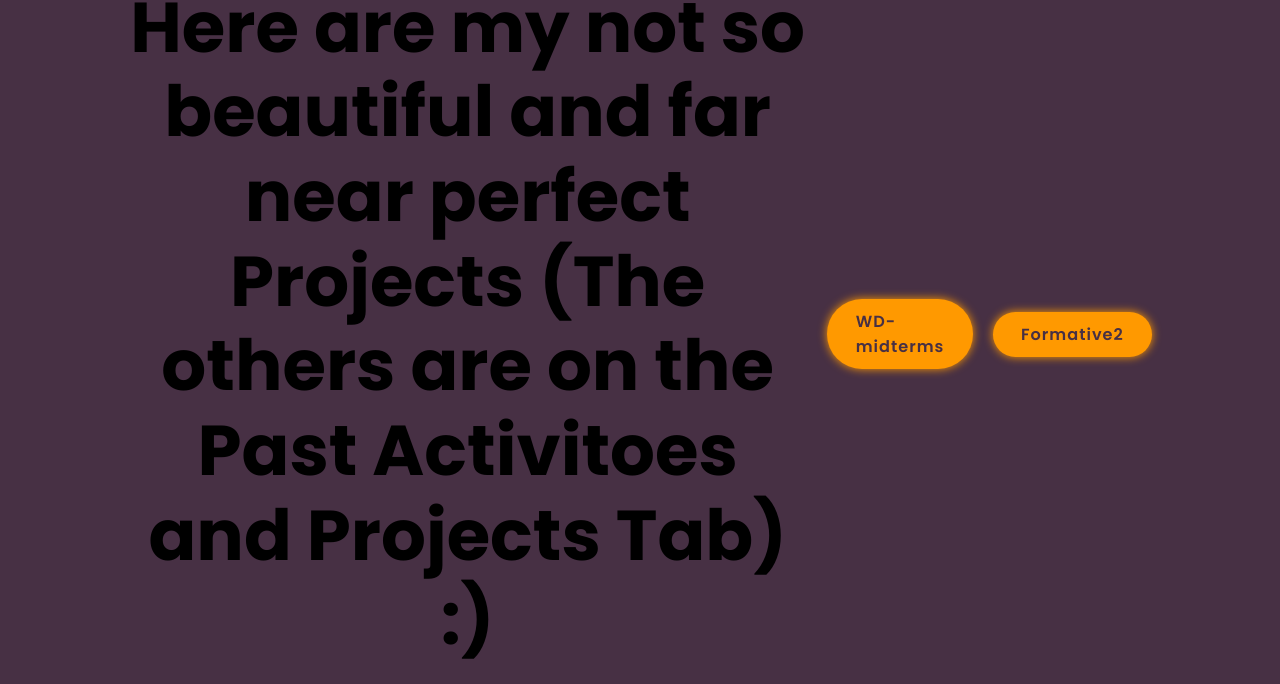
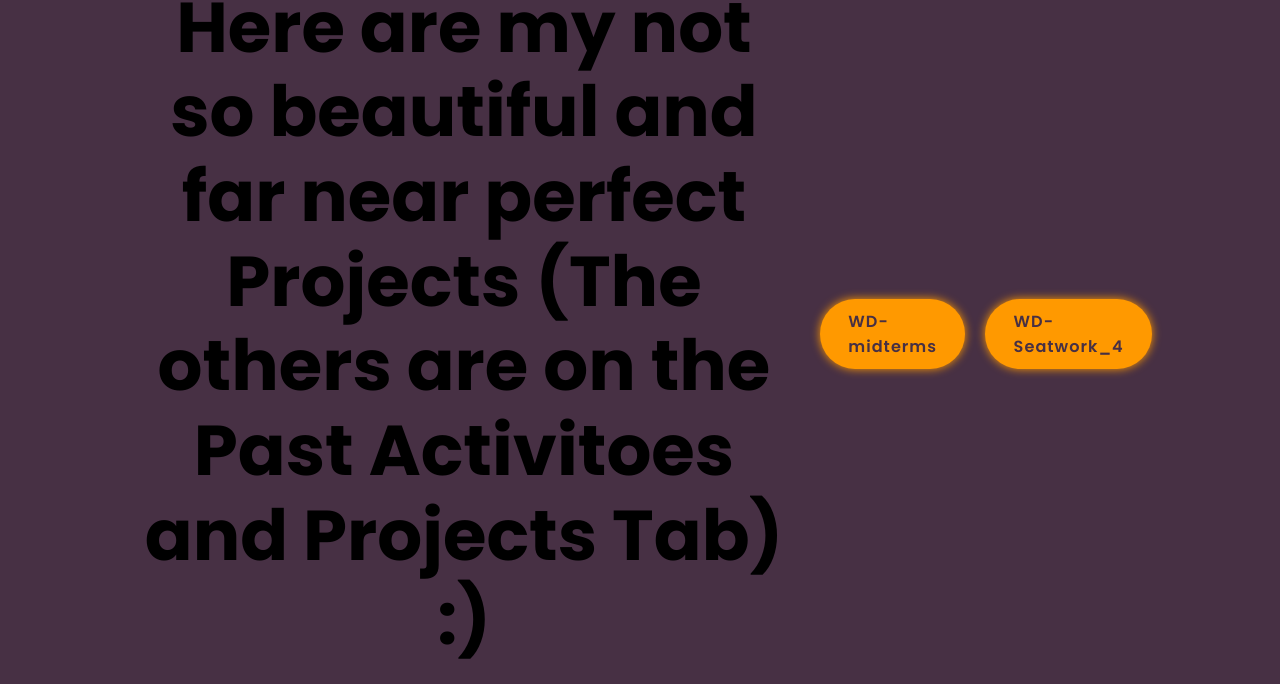
Before and after one commit to Mhikee-lo/WD-Finals, a plain HTML site: page pages/pastprojects/index.html in a window 1280 px wide. Shown: the part 116-800 px from the top of the page. Drawn offline with Linux system fonts and the light colour scheme.

Commit message:
updated the link I used on index.html/pastprojects

```diff
--- a/pages/pastprojects/index.html
+++ b/pages/pastprojects/index.html
@@ -29,7 +29,7 @@
 
         <div class="buttons">
             <a href="https://mhikee-lo.github.io/WD-midterms/" class="btn">WD-midterms</a>
-            <a href="https://mhikee-lo.github.io/WD-Formative2/" class="btn">Formative2</a>
+            <a href="https://mhikee-lo.github.io/WD-Seatwork_4/" class="btn">WD-Seatwork_4</a>
         </div>
     </section>
 </body>
```
